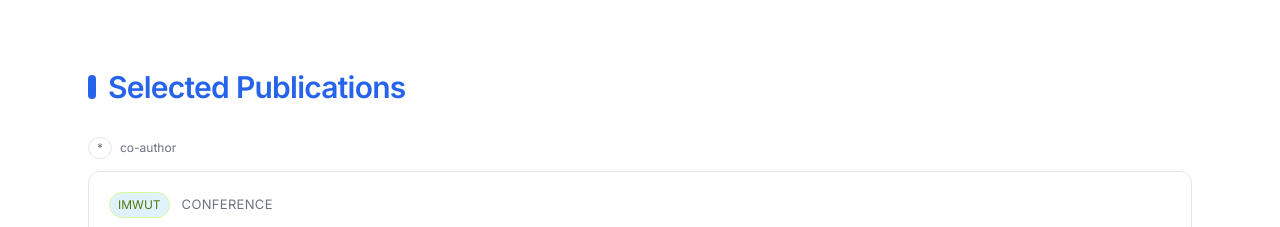
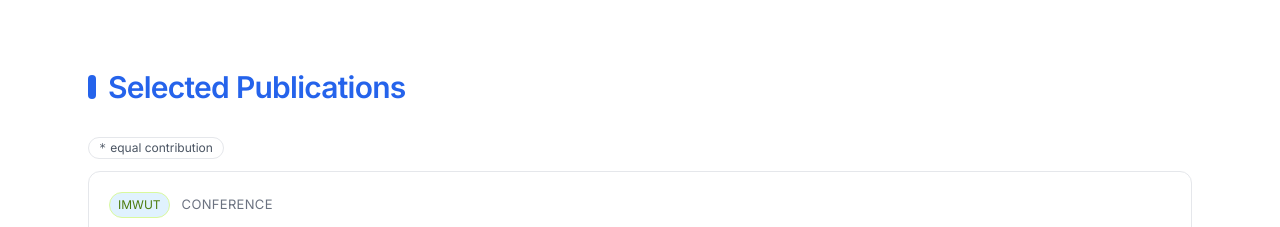
Before and after one commit to youngji-koh/youngji-koh.github.io, a React (Create React App) app: page /#/ in a window 1280 px wide. Shown: the part 1360-1587 px from the top of the page. Built offline with nearby package versions, Linux system fonts and the light colour scheme.

Commit message:
minor updated

```diff
--- a/src/Homepage.tsx
+++ b/src/Homepage.tsx
@@ -322,11 +322,13 @@ export default function PortfolioSite() {
         <Section id="publications" title="Selected Publications">
           {/* 🔸 legend: 저자에 *가 하나라도 있으면 보임 (집계 변수 없이) */}
           {publications.some(p => p.authors.some(a => a.includes("*"))) && (
-            <div className="mb-3 text-xs text-gray-500">
-              <span className="inline-block rounded-full border px-2 py-0.5 mr-2">*</span>
-              co-author
-            </div>
-          )}
+          <div className="mb-3 text-xs text-gray-600">
+            <span className="inline-flex items-center gap-1 rounded-full border px-2.5 py-0.5">
+              <span className="font-mono">*</span>
+              <span>equal contribution</span>
+            </span>
+          </div>
+        )}
 
           <div className="space-y-4">
             {publications.map((p: Publication, i: number) => (
```
